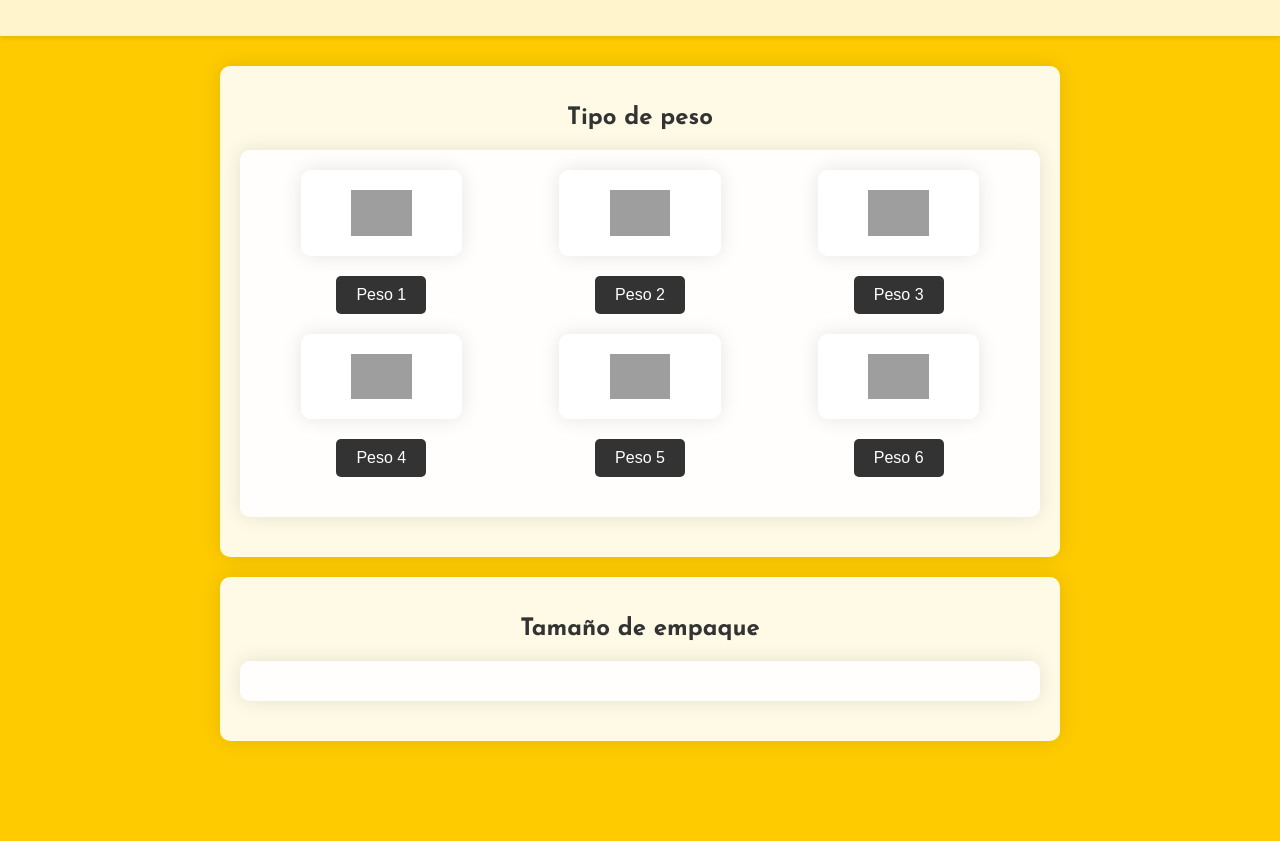
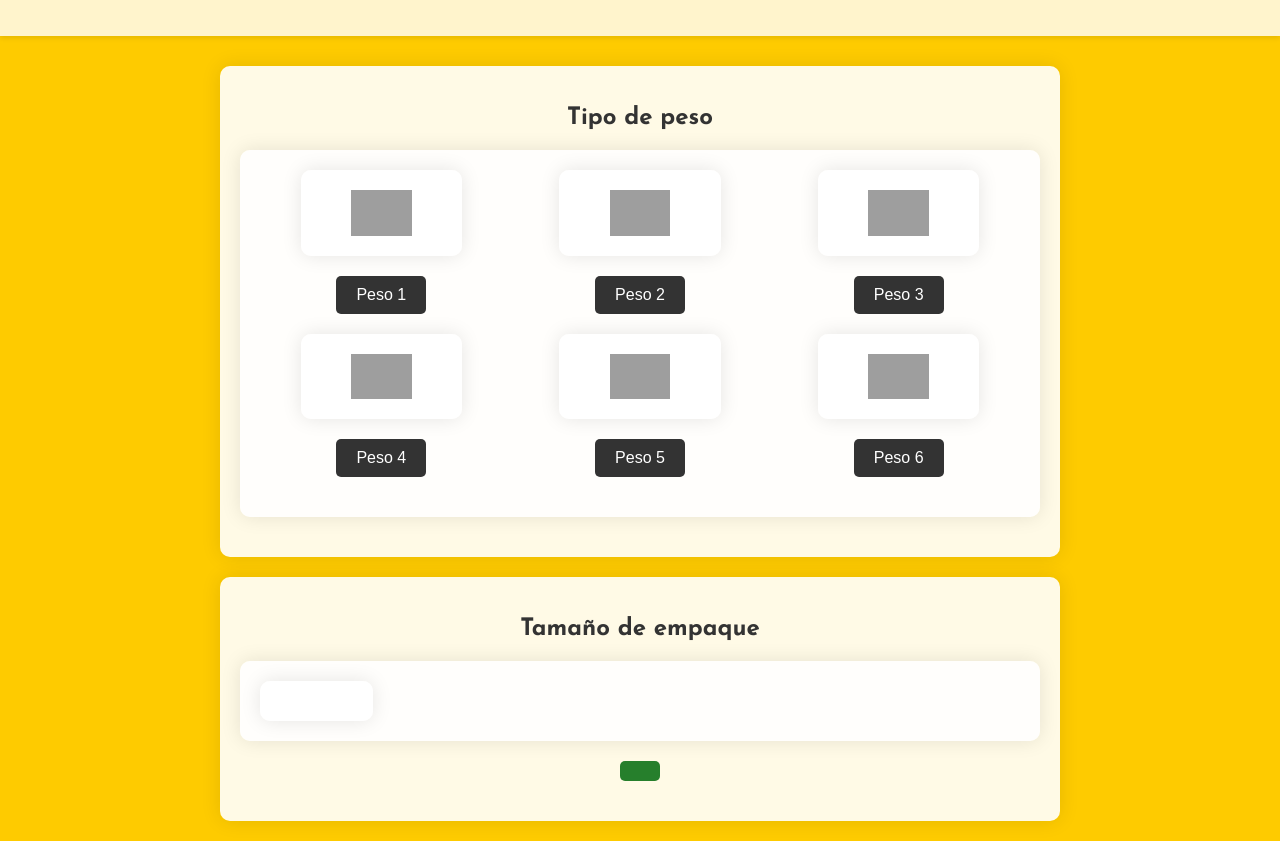
Before and after one commit to CarlosMendoza21/Hackathon2024, a website: page view/index.html in a window 1280 px wide. Shown: the part 107-948 px from the top of the page. Before the commit the page ends 868 px from the top, so only its background shows below. Drawn offline with Linux system fonts and the light colour scheme; grey boxes are pictures that could not be loaded.

Commit message:
indexNew

```diff
--- a/app.js
+++ b/app.js
@@ -131,7 +131,7 @@ app.get('/envios', async (req, res) => {
 });
 
 
-app.listen(process.env.PORT || 3000, () => {
+app.listen(process.env.PORT || 3001, () => {
   console.log("Server is running......");
 });
 
--- a/view/index.html
+++ b/view/index.html
@@ -64,6 +64,10 @@
             align-items: center;
 
         }
+        #columnasEmpaque {
+            column-count: 6;
+
+        }
         img{
             max-width: 50%; /* Establece el ancho máximo de la imagen al 100% del contenedor */
             height: auto;
@@ -74,6 +78,17 @@
                 align-items: center; /* Centra verticalmente */
             align-items: center;
             max-width: 50%;
+        }
+        #botonConfirmar{
+            display: block;
+            margin: 20px auto;
+            padding: 10px 20px;
+            font-size: 1rem;
+            background-color: #267f2c;
+            color: #fff;
+            border: none;
+            border-radius: 5px;
+            cursor: pointer;
         }
     </style>
 </head>
@@ -114,15 +129,18 @@
             <button id="peso6" data-peso="90">Peso 6</button>
         </div>
     </div>
-
     <div>
             <h2>Tamaño de empaque</h2>
-        <div id="contenedorBotonesTamanio">
+            <div id="columnasEmpaque">
+            <div id="contenedorBotonesTamanio"></div>
 
         </div>
-    </div>
+        <button id="botonConfirmar"></button>
+
+</body>
 
 <script>
+
     /*const buttons = document.querySelectorAll('button[id^="peso"]');
     const contenedorBotones = document.getElementById('contenedorBotones');
 
@@ -149,21 +167,18 @@
         extragrande: { peso_maximo_kg: 90, tamanio: { ancho_maximo_cm: 95, largo_maximo_cm: 110, altura_maximo_cm: 65 } }
     };
 
-        // Función para actualizar los botones de tamaño disponibles
     function actualizarTamanios(pesoSeleccionado) {
         const contenedorTamanio = document.getElementById('contenedorBotonesTamanio');
         contenedorTamanio.innerHTML = ''; // Limpiar el contenedor
 
-            // Filtrar los paquetes que cumplen con el peso seleccionado
         const paquetesCompatibles = Object.keys(paquetes).filter(tipo => paquetes[tipo].peso_maximo_kg >= pesoSeleccionado);
+
+
 
         // Crear y añadir botones para los paquetes compatibles
         paquetesCompatibles.forEach(tipo => {
             const botonTamanio = document.createElement('button');
             botonTamanio.textContent = tipo;
-                botonTamanio.addEventListener('click', () => {
-                    // Aquí puedes añadir la lógica para manejar la selección de tamaño
-                });
             contenedorTamanio.appendChild(botonTamanio);
         });
     }
@@ -178,6 +193,4 @@
     });
 
 </script>
-
-</body>
 </html>
```
Lines whose indentation alone changed are shown as unchanged.
